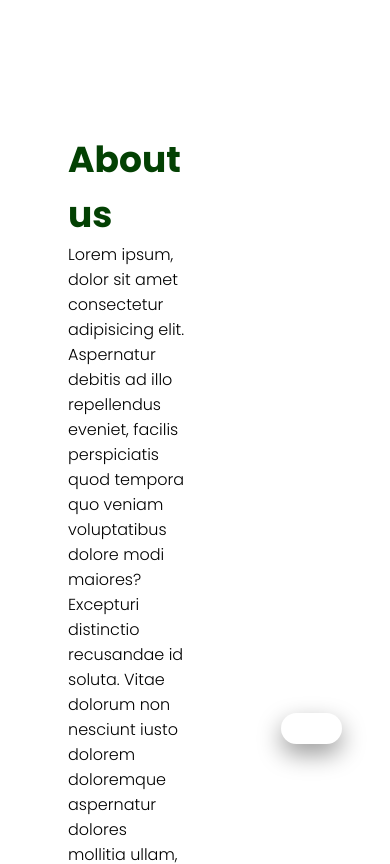
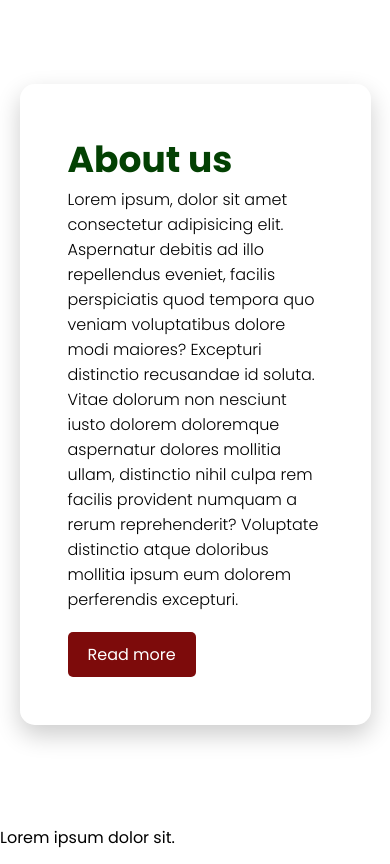
Before and after one commit to StellaWatson/CUREX, a plain HTML site: page index.html in a window 390 px wide. Shown: the part 880-1744 px from the top of the page. Drawn offline with nearby package versions, Linux system fonts and the light colour scheme; grey boxes are pictures that could not be loaded.

Commit message:
about updated

```diff
--- a/about.css
+++ b/about.css
@@ -22,6 +22,9 @@
   /* position: relative;
   right: -10px; */
   margin-left: 20px;
+
+  box-shadow: 0 10px 25px rgba(0, 0, 0, 0.2);
+
 }
 .about-info__title{
   font-size: 36px;
@@ -63,3 +66,18 @@
 .about-video:hover video {
   transform: scale(1.05);
 }
+
+@media screen and (max-width: 950px) {
+  .about-section {
+    flex-direction: column;
+  }
+  .about-info{
+    margin-left: 0px;
+  }
+}
+
+@media screen and (max-width: 500px) {
+  .about-video{
+    display: none;
+  }
+}
--- a/index.html
+++ b/index.html
@@ -14,7 +14,7 @@
     <!-- header section  -->
      <header id="header">
         <div class="header_container">
-            <div class="logo">
+            <div class="logo ">
                 <h1>CURE<span>X</span></h1>
             </div>
             <div class="header_nav">
@@ -186,7 +186,7 @@
      <section id="about-section" class="about-section">
 
         <div class="about-info">
-            <h1 class="about-info__title">About us</h1>
+            <h1 class="about-info__title">About us <span class="blur-line"></span></h1>
             <p class="about-info__description">Lorem ipsum, dolor sit amet consectetur adipisicing elit. Aspernatur debitis ad illo repellendus eveniet, facilis perspiciatis quod tempora quo veniam voluptatibus dolore modi maiores? Excepturi distinctio recusandae id soluta. Vitae dolorum non nesciunt iusto dolorem doloremque aspernatur dolores mollitia ullam, distinctio nihil culpa rem facilis provident numquam a rerum reprehenderit? Voluptate distinctio atque doloribus mollitia ipsum eum dolorem perferendis excepturi.</p>
 
             <button class="about-action">Read more</button>
@@ -198,7 +198,9 @@
             </video>
         </div>
 
+
      </section>
+     <p>Lorem ipsum dolor sit.</p>
 
      <!-- About Section end -->
 
```
